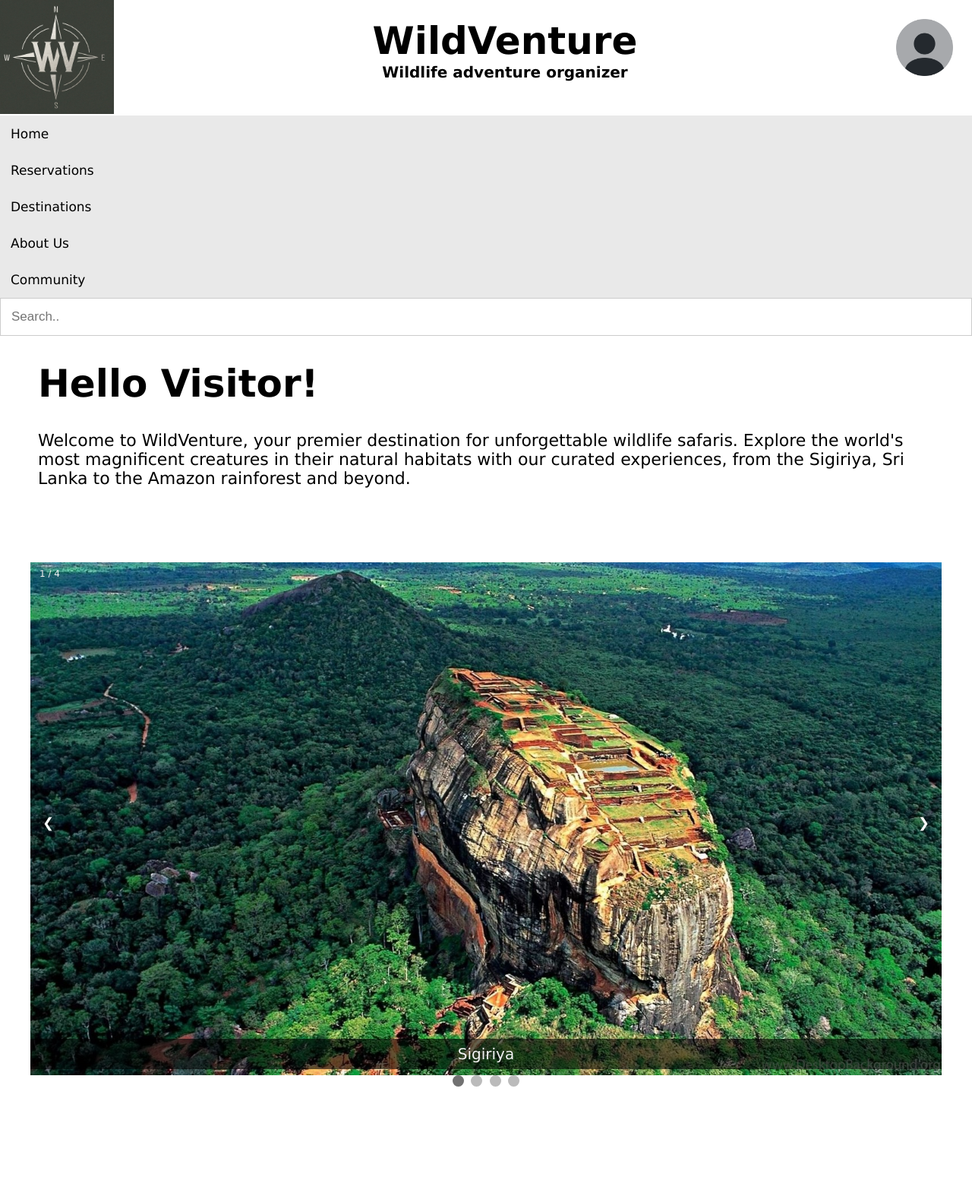
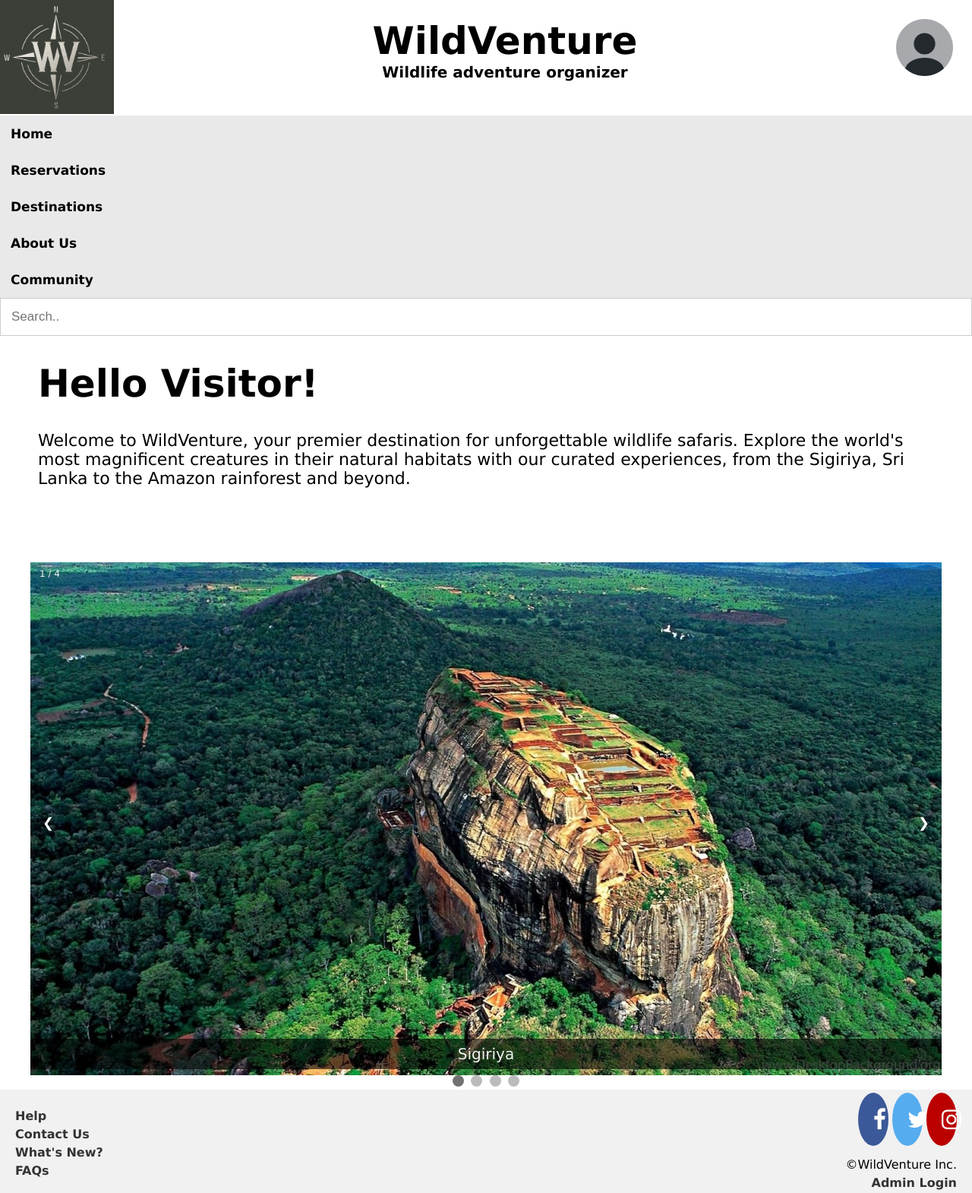
Before and after one commit to Lonixndu/WildVenture, a PHP site: page /HomePage.php in a window 1280 px wide. Shown: the whole page at 76% size. Before the commit the page ends 1430 px from the top, so only its background shows below. Run offline with PHP 8.4, Linux system fonts and the light colour scheme.

Commit message:
footer update

```diff
--- a/HomePage.php
+++ b/HomePage.php
@@ -39,12 +39,16 @@
 
     <!--2nd div: Picture slideshow with pictures of destinations-->
     <div>
-        <?php
-            include('./templates/slideshow/slideshow.php');
-        ?>
+        <?php include('./templates/slideshow/slideshow.php')?>
     </div>
 
 
     <!--3rd div: Redirect link to resservation tab-->
     <div></div>
+
+
+    <!--4th div: Adding footer from footer.php-->
+    <div>
+        <?php include('./templates/footer.php')?>
+    </div>
 </body>
--- a/templates/footer.php
+++ b/templates/footer.php
@@ -1,7 +1,104 @@
 <!DOCTPE html>
 
-<head></head>
+<head>
+    <meta name="viewport" content="width=device-width, initial-scale=1">
+    <link rel="stylesheet" href="https://cdnjs.cloudflare.com/ajax/libs/font-awesome/4.7.0/css/font-awesome.min.css">
+    <style>
+        .footer {
+            background-color: #f1f1f1;
+            padding: 20px 20px 20px 20px;
+        }
 
-<body></body>
+        .footer-container {
+            display: flex;
+            justify-content: space-between;
+            align-items: center;
+            flex-wrap: wrap;
+            max-width: 1000px;
+        }
+
+        .footer-link {
+            list-style: none;
+            padding: 0;
+            margin: 0;
+        }
+
+        .footer-link li {
+            padding-top: 5px;
+        }
+
+        .footer-link a {
+            text-decoration: none;
+            color: #333;
+            font-weight: bold;
+        }
+
+        .social-icon {
+            float: right;
+            display: block;
+            text-align: right;
+            padding: 20px 20px 20px 20px;
+            position: fixed;
+            right: 0;
+        }
+
+        .fa {
+            padding: 20px;
+            font-size: 30px;
+            width: 30px;
+            text-align: center;
+            text-decoration: none;
+            border-radius: 50%;
+        }
+
+        .fa:hover {
+            opacity: 0.7;
+        }
+
+        .fa-facebook {
+            background: #3B5998;
+            color: white;
+        }
+        .fa-twitter {
+            background: #55ACEE;
+            color: white;
+        }
+        .fa-instagram {
+            background: #bb0000;
+            color: white;
+        }
+
+        a{
+            text-decoration: none;
+            color: #333;
+            font-weight: bold;
+            padding: 0;
+        }
+    </style>
+</head>
+
+<body>
+    <footer class="footer">
+        <div class="footer-container">
+            <nav>
+                <ul class="footer-link">
+                    <li><a href="#">Help</a></li>
+                    <li><a href="#">Contact Us</a></li>
+                    <li><a href="#">What's New?</a></li>
+                    <li><a href="#">FAQs</a></li>
+                </ul>
+            </nav>
+
+            <div class="social-icon">
+                <a href="#"><i class="fa fa-facebook"></i></a>
+                <a href="#"><i class="fa fa-twitter"></i></a>
+                <a href="#"><i class="fa fa-instagram"></i></a>
+                <p style="margin: 15px 0 5px 0;">&copy;WildVenture Inc.</p>
+                <a href="#">Admin Login</a>
+            </div>
+        </div>
+      </footer>
+
+</body>
 
 </html>
--- a/templates/header.php
+++ b/templates/header.php
@@ -8,7 +8,6 @@
         #logo, #heading, #subHeading, #pfp{margin: 0px}
         #subHeading{margin-bottom: 45px;}
 
-        body{margin: 0; font-family: Helvetica, sans-serif;}
 
         .topnav {overflow: hidden; background-color: #e9e9e9;}
         .topnav a {
```
